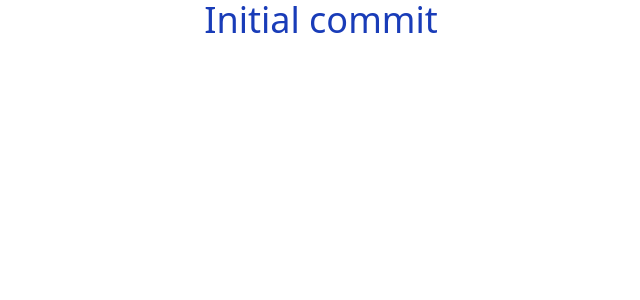
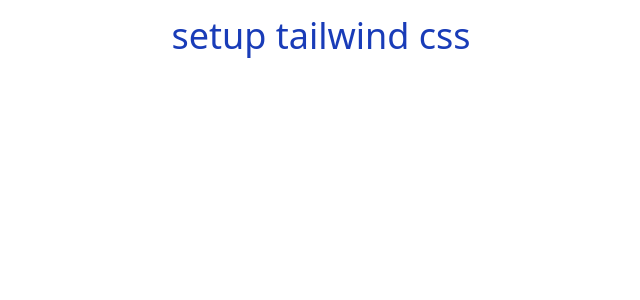
Before and after one commit to 01mehran/alarm-clock, a React (Vite) app: page / in a window 1280 px wide. Shown: the top 300 px of the page, without its empty margins (319-959 px from the left). Built offline with nearby package versions, Linux system fonts and the light colour scheme.

Commit message:
docs: install prettierrc to format tailwind css stules

```diff
--- a/package.json
+++ b/package.json
@@ -11,6 +11,7 @@
   },
   "dependencies": {
     "@tailwindcss/vite": "^4.1.18",
+    "prettier-plugin-tailwindcss": "^0.7.2",
     "react": "^19.2.0",
     "react-dom": "^19.2.0",
     "tailwindcss": "^4.1.18"
--- a/src/App.tsx
+++ b/src/App.tsx
@@ -1,5 +1,9 @@
 function App() {
-  return <h1 className="text-center text-blue-800 text-4xl">Initial commit</h1>;
+  return (
+    <h1 className="m-0 p-4 text-center text-4xl text-blue-800">
+      setup tailwind css
+    </h1>
+  );
 }
 
 export default App;
--- a/vite.config.ts
+++ b/vite.config.ts
@@ -1,6 +1,6 @@
-import { defineConfig } from "vite";
-import react from "@vitejs/plugin-react";
-import tailwindcss from "@tailwindcss/vite";
+import { defineConfig } from 'vite';
+import react from '@vitejs/plugin-react';
+import tailwindcss from '@tailwindcss/vite';
 
 // https://vite.dev/config/
 export default defineConfig({
```
Also changed, not shown: 2 other files (tests, documents, lock files or other folders).
